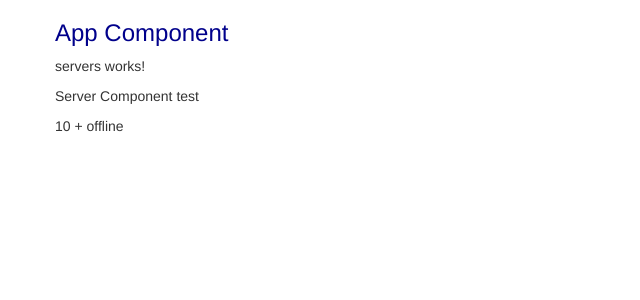
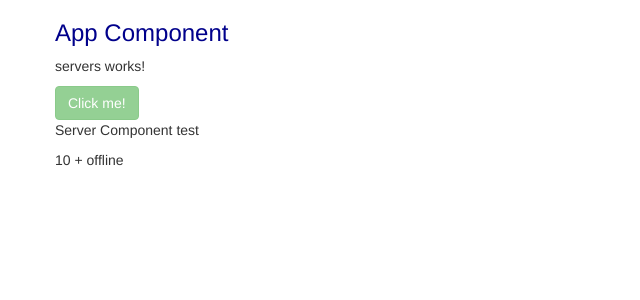
Before and after one commit to gadius/curso-angular, an Angular app: page / in a window 1280 px wide. Shown: the top 300 px of the page, without its empty margins (0-640 px from the left). Built offline with nearby package versions, Linux system fonts and the light colour scheme.

Commit message:
28- property binding

```diff
--- a/src/app/servers/servers.component.html
+++ b/src/app/servers/servers.component.html
@@ -1 +1,2 @@
 <p>servers works!</p>
+<button class="btn btn-success" [disabled] = "allowNewServer">Click me!</button>
--- a/src/app/servers/servers.component.ts
+++ b/src/app/servers/servers.component.ts
@@ -8,7 +8,13 @@ import { Component, OnInit } from '@angular/core';
 })
 export class ServersComponent implements OnInit {
 
-  constructor() { }
+  allowNewServer: boolean = false;
+
+  constructor() {
+    setTimeout(() => {
+      this.allowNewServer = true;
+    }, 2000);
+  }
 
   ngOnInit(): void {
   }
```
